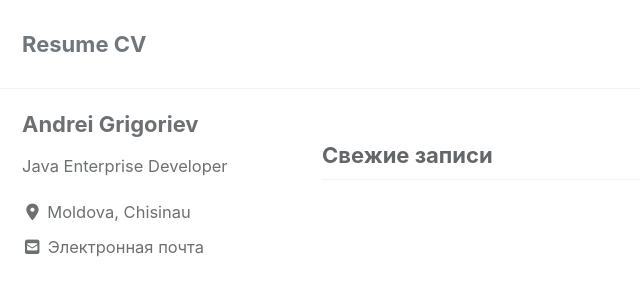
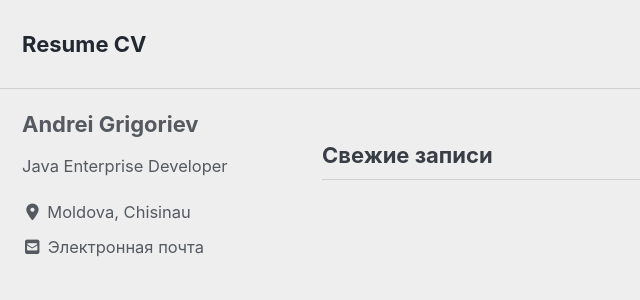
Before and after one commit to grigorievfinance/grigorievfinance.github.io, a Jekyll site: the page built from index.html, in a window 1280 px wide and 900 px high. Shown: the top 300 px of the window, without its empty margins (0-640 px from the left). Built offline with Jekyll 4.4.1, drawn with Linux system fonts in a browser that asks for light colours; cached includes are drawn as plain includes; nearby versions of some CDN libraries; the list of posts is cut into pages by our own code.

Commit message:
Update _config.yml

```diff
--- a/_config.yml
+++ b/_config.yml
@@ -10,9 +10,9 @@
 # Review documentation to determine if you should use `theme` or `remote_theme`
 # https://mmistakes.github.io/minimal-mistakes/docs/quick-start-guide/#installing-the-theme
 
-# theme                  : "minimal-mistakes-jekyll"
+theme                  : "minimal-mistakes-jekyll"
 # remote_theme           : "mmistakes/minimal-mistakes"
-minimal_mistakes_skin    : "default" # "air", "aqua", "contrast", "dark", "dirt", "neon", "mint", "plum", "sunrise"
+minimal_mistakes_skin    : "air" # "default", "aqua", "contrast", "dark", "dirt", "neon", "mint", "plum", "sunrise"
 
 # Site Settings
 locale                   : "ru-RU"
```
